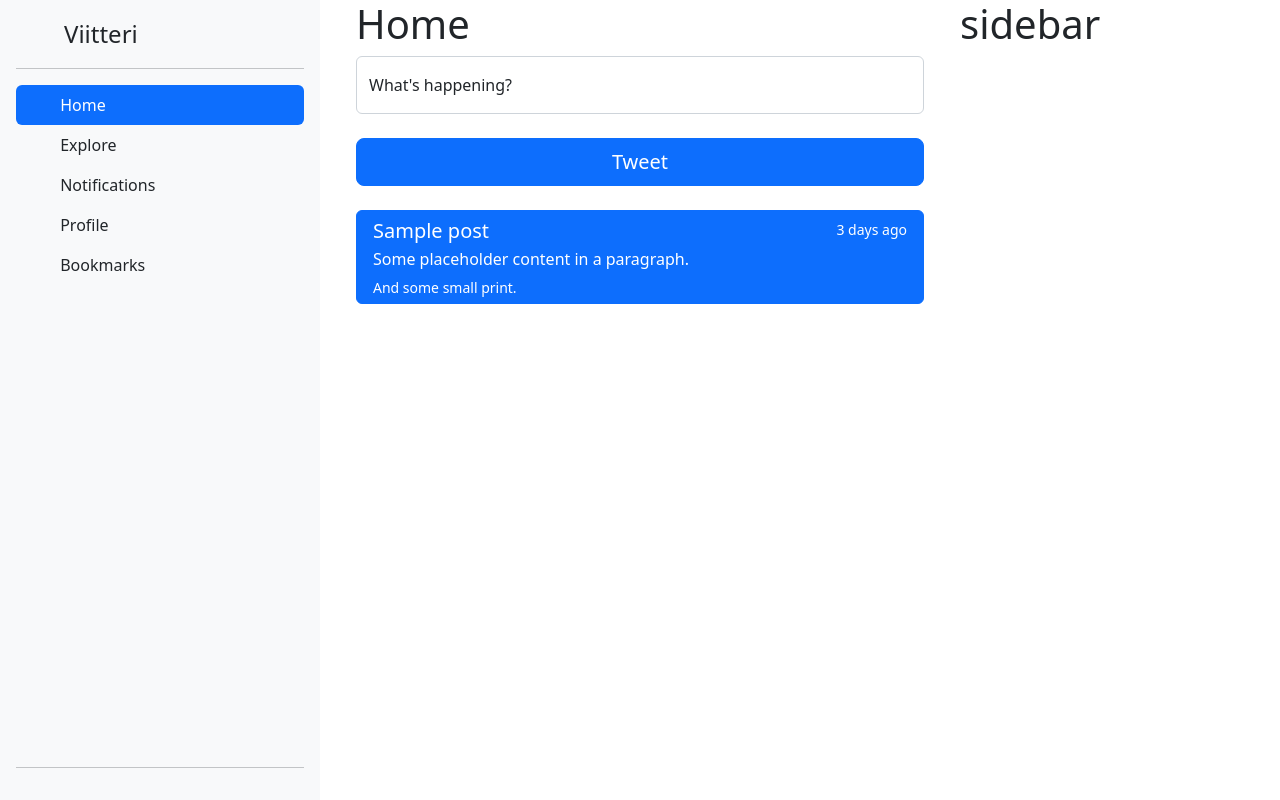
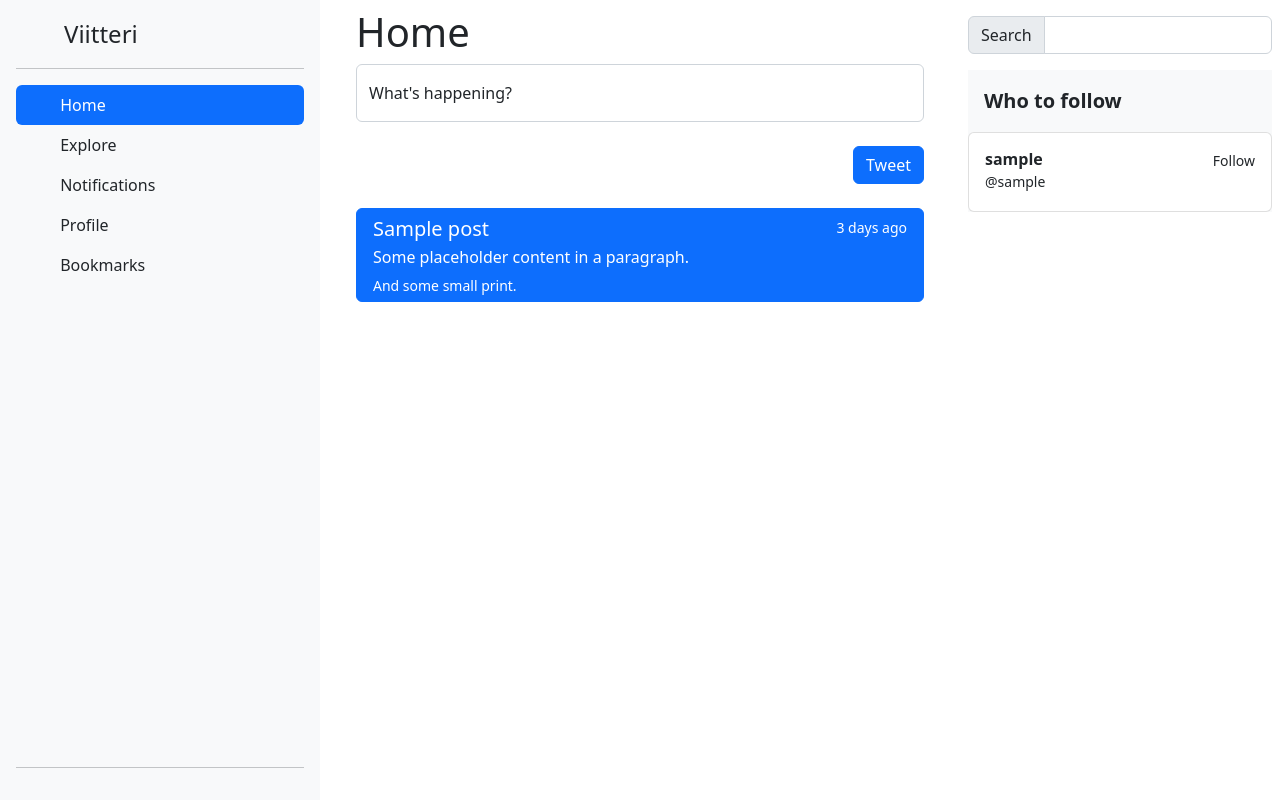
Before and after one commit to melxi/viitteri, a Flask app: template templates/home.html in a window 1280 px wide. Run offline with Flask 2, Linux system fonts and the light colour scheme; the template is opened without the code that fills it: most values are stand-ins (such as "Sample title", 1, 10 or a date in 2020); some libraries are stand-ins or nearby versions.

Commit message:
Added follow user feature

```diff
--- /dev/null
+++ b/static/js/script.js
@@ -0,0 +1,15 @@
+const URL = 'http://localhost:5000'
+
+async function followUser(userId, csrfToken) {
+    const response = await fetch(`${URL}/follow`, {
+      method: 'POST',
+      mode: 'cors',
+      headers: {
+        'Content-Type': 'application/json',
+        'X-CSRFToken': csrfToken
+      },
+      body: JSON.stringify(userId)
+    })
+
+    return response.json()
+}
--- a/templates/home.html
+++ b/templates/home.html
@@ -12,19 +12,19 @@
     </header>
     <main class="col-xl-6 col-lg-7 col-md-9 col-sm-10 px-md-4">
         <div class="container">
-            <div class="home-timeline">
+            <div class="home-timeline pt-2">
                 <div class="title">
                     <h1>Home</h1>
                 </div>
                 <div class="form-tweet">
-                    <form action="/tweet" method="POST">
+                    <form class="d-flex flex-column" action="/tweet" method="POST">
                         <div class="form-floating">
                             <input type="text" class="form-control" name="post" id="floatingInput" placeholder="What's happening?">
                             <label for="floatingInput">What's happening?</label>
-                            <input type="hidden" name="csrf_token" value="{{ session.csrf_token }}">
+                            <input type="hidden" name="csrf_token" id="csrfToken" value="{{ session.csrf_token }}">
                         </div>
                         <br/>
-                        <button class="w-100 btn btn-lg btn-primary" type="submit">Tweet</button>
+                        <button class="btn btn-primary align-self-end" type="submit">Tweet</button>
                     </form>
                 </div>
                 <br/>
@@ -45,7 +45,30 @@
             </div>
         </div>
     </main>
-    <sidebar class="d-none d-md-block col-xl-3 col-lg-2">
-        <h1>sidebar</h1>
+    <sidebar class="d-none d-md-block col-xl-3 col-lg-2 px-md-2">
+        <div class="input-group my-3">
+            <span class="input-group-text">Search</span>
+            <input type="text" aria-label="username" class="form-control">
+        </div>
+        <div class="d-flex flex-column align-items-stretch flex-shrink-0 bg-light">
+            <div class="d-flex align-items-center flex-shrink-0 p-3">
+                <span class="fs-5 fw-semibold">Who to follow</span>
+            </div>
+            {% if users %}
+            <div class="list-group scrollarea">
+                {% for user in users %}
+                {% if user.follower_id != session.user_id %}
+                <a href="#" class="list-group-item list-group-item-action py-3 lh-sm" aria-current="true">
+                    <div class="d-flex w-100 align-items-center justify-content-between">
+                      <strong class="mb-1">{{user.username}}</strong>
+                      <small onClick="followUser('{{ user.user_id }}', '{{ session.csrf_token }}')">Follow</small>
+                    </div>
+                    <div class="col-10 mb-1 small">@{{user.username}}</div>
+                </a>
+                {% endif %}
+                {% endfor %}
+            </div>
+            {% endif %}
+        </div>
     </sidebar>
 {% endblock %}
--- a/templates/layouts/base.html
+++ b/templates/layouts/base.html
@@ -18,6 +18,7 @@
         {% endblock %}
         <script src="https://cdn.jsdelivr.net/npm/@popperjs/core@2.11.6/dist/umd/popper.min.js" integrity="sha384-oBqDVmMz9ATKxIep9tiCxS/Z9fNfEXiDAYTujMAeBAsjFuCZSmKbSSUnQlmh/jp3" crossorigin="anonymous"></script>
         <script src="https://cdn.jsdelivr.net/npm/bootstrap@5.2.1/dist/js/bootstrap.min.js" integrity="sha384-7VPbUDkoPSGFnVtYi0QogXtr74QeVeeIs99Qfg5YCF+TidwNdjvaKZX19NZ/e6oz" crossorigin="anonymous"></script>
+        <script src="{{ url_for('static', filename='js/script.js')}}"></script>
     {% endblock %}
 </body>
 </html>
```
Also changed, not shown: routes.py (+24 -2 lines), schema.sql (+14 -10 lines), users.py (+37 -0 lines).
